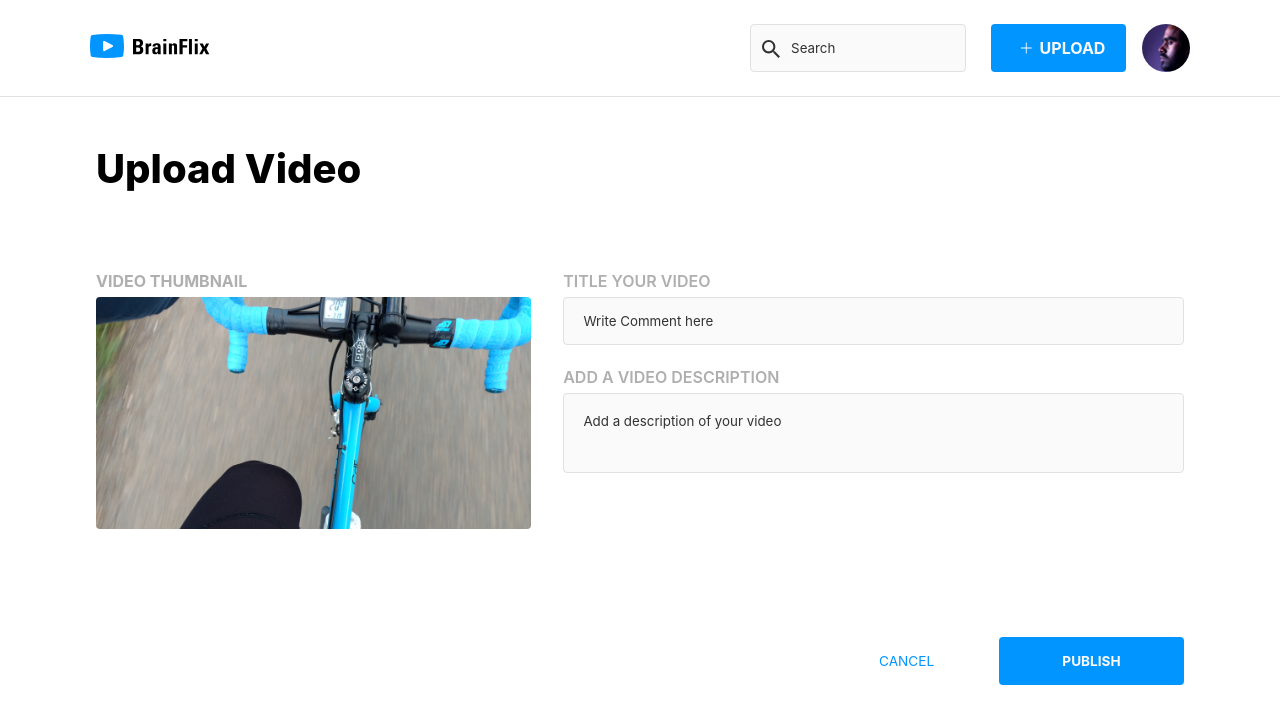
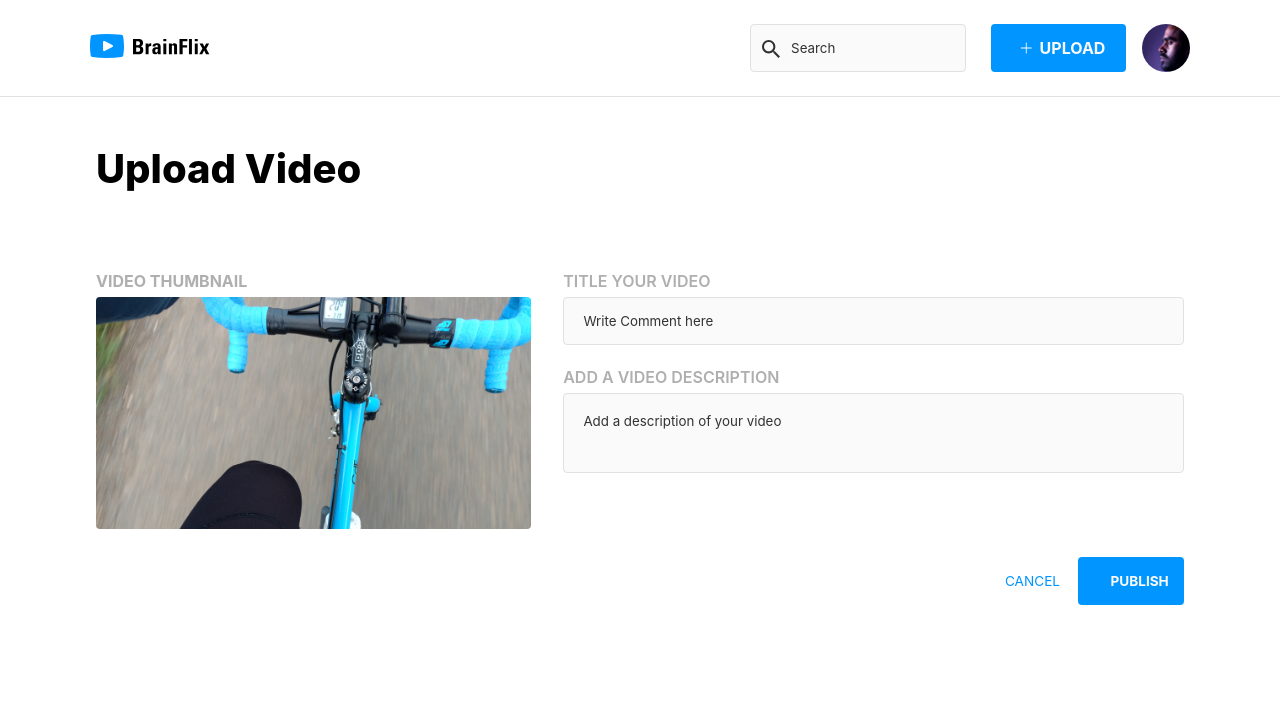
Before and after one commit to msinghnanhre/manjinder-singh-Brainflixx, a React (Create React App) app in the folder sprint-3/client/: page /upload in a window 1280 px wide. Shown: the top 724 px of the page. Built offline with nearby package versions, Linux system fonts and the light colour scheme.

Commit message:
added video upload functionality

```diff
--- a/sprint-3/client/src/components/Home/Home.jsx
+++ b/sprint-3/client/src/components/Home/Home.jsx
@@ -81,9 +81,10 @@ export default class Home extends Component {
 
     //add new comment
     handleSubmit = (event) => {
+        //write if else statment to post comments based on url
         const { id } = this.state.defaultVideo
         this.state.usercomment !== "" || this.state.name === "" ?
-            axios.post(`http://localhost:8080/api/videos/${id}/comments`,
+            axios.post(`http://localhost:8080/api/videos/${id}`,
             {
                 name: this.state.name,
                 comment: this.state.usercomment
--- a/sprint-3/client/src/components/Upload/Upload.jsx
+++ b/sprint-3/client/src/components/Upload/Upload.jsx
@@ -1,15 +1,33 @@
 import uploadIcon from "../../assets/Images/Upload-video-preview.jpg"
 import "./Upload.scss";
+import axios from "axios";
 
 const Upload = ({history}) => {
     const onPublish = () => {
+
+    }
+
+    const uploadVideo = (e) => {
+        e.preventDefault()
+        const newVideo = {
+            title: e.target.title.value,
+            description: e.target.description.value
+        }
+
+        axios.post(`http://localhost:8080/api/videos`,
+            newVideo).then(res => {
+            console.log(res)
+            }).catch(err => {
+            console.log(err)
+            })
         history.push("/")
         alert("Video Uploaded")
+        // console.log(newVideo)
     }
 
     const handleClick = () => {
         history.push("/")
-    }
+     }
         return (
             <section className="upload" title="Upload Page">
                 <h2 className="upload__title">Upload Video</h2>
@@ -20,13 +38,14 @@ const Upload = ({history}) => {
                         <img src={uploadIcon} alt="Upload Icon" />
                     </section>
 
-                    <form className="upload-section__right">
+                    <form className="upload-section__right" onSubmit={uploadVideo}>
                         <label className="upload-section__label"
                             htmlFor="title">TITLE YOUR VIDEO
                         </label>
                         <input className="upload-section__input"
                             name="title"
                             id="title"
+
                             type="text"
                             placeholder="Write Comment here"
                         />
@@ -36,15 +55,17 @@ const Upload = ({history}) => {
                         <textarea className="upload-section__input upload-section__input--height"
                             name="description"
                             id="description"
+
                             type="text"
                             placeholder="Add a description of your video" >
                         </textarea>
+                        <section className="upload__btn">
+                            <input className="upload__btn-publish" type="submit" value="PUBLISH" onClick={onPublish} />
+                            <button className="upload__btn-cancel" type="button" onClick={handleClick} >CANCEL</button>
+                        </section>
                     </form>
                 </section>
-                <section className="upload__btn">
-                    <button className="upload__btn-publish" type="submit" onClick = {onPublish}>PUBLISH</button>
-                    <button className="upload__btn-cancel" type="button" onClick={handleClick} >CANCEL</button>
-                </section>
+
             </section>
         )
 }
```
Also changed, not shown: 2 other files (tests, documents, lock files or other folders).
